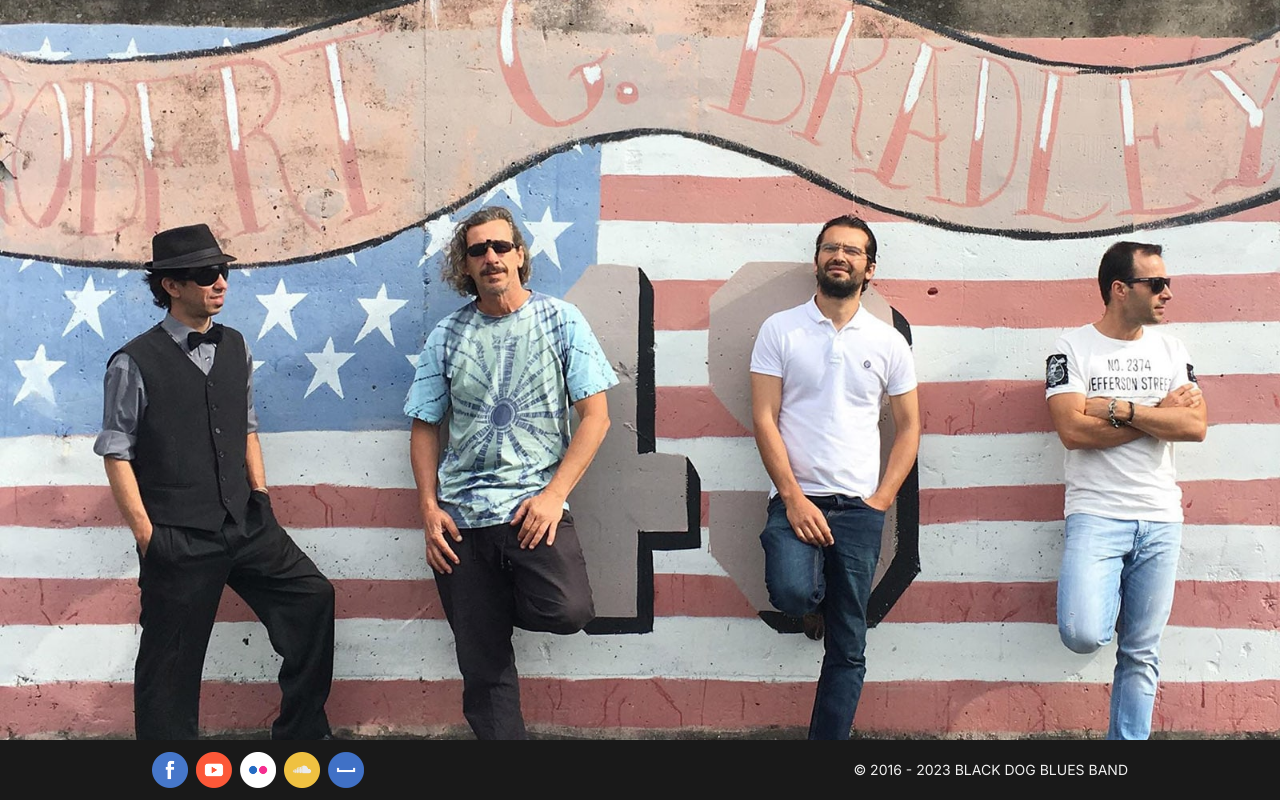
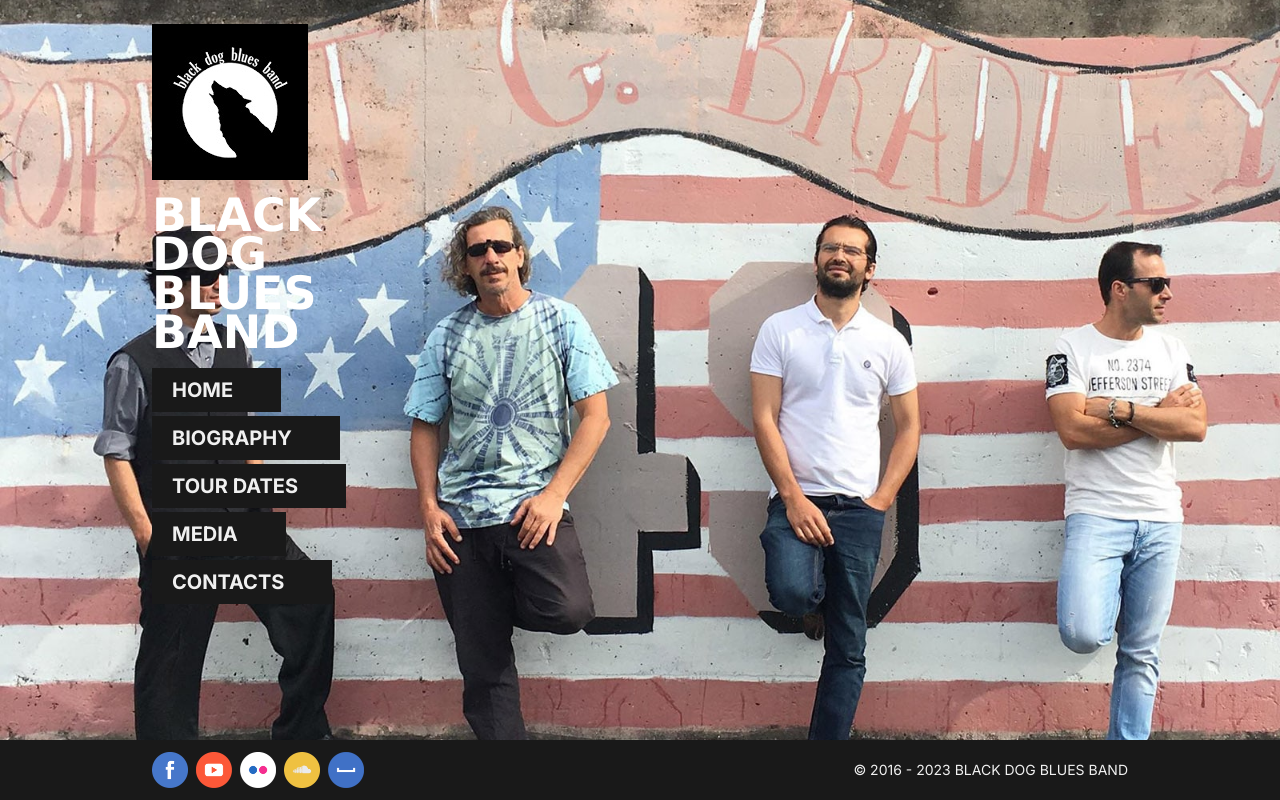
Before and after one commit to eliocro/blackdog-next, a Next.js app: page / in a window 1280 px wide. Built offline with nearby package versions, Linux system fonts and the light colour scheme.

Commit message:
Add main logo and main menu

```diff
--- a/src/app/layout.module.scss
+++ b/src/app/layout.module.scss
@@ -1,9 +1,15 @@
+@use '@/styles/breakpoints.scss' as breakpoints;
+
 .wrapper {
   display: grid;
   grid-template-columns: 250px auto;
 
   padding-top: 1.5rem;
   padding-bottom: calc(60px + 1.5rem);
+
+  @include breakpoints.mobile {
+    padding-bottom: calc(70px + 2rem + 1.5rem);
+  }
 
   main > :global(div) {
     position: relative;
--- a/src/app/layout.tsx
+++ b/src/app/layout.tsx
@@ -1,6 +1,8 @@
 import Footer from '@/components/layout/Footer';
+import MainMenu from '@/components/layout/MainMenu';
+import MainLogo from '@/components/layout/MainLogo';
 
-import '../styles/globals.scss';
+import '@/styles/globals.scss';
 import styles from './layout.module.scss';
 
 export const metadata = {
@@ -18,6 +20,8 @@ export default function RootLayout({
       <body>
         <div className={`${styles.wrapper} container`}>
           <header>
+            <MainLogo />
+            <MainMenu />
           </header>
           <main>{children}</main>
         </div>
--- /dev/null
+++ b/src/components/layout/MainLogo/index.tsx
@@ -0,0 +1,13 @@
+import Image from 'next/image';
+import Link from 'next/link';
+
+import styles from './mainlogo.module.scss';
+
+export default function MainLogo() {
+  return (
+    <Link href="/" className={styles.logo}>
+      <Image src="/images/logo.jpg" width={156} height={156} alt="" />
+      <span>Black Dog Blues Band</span>
+    </Link>
+  );
+}
--- /dev/null
+++ b/src/components/layout/MainLogo/mainlogo.module.scss
@@ -0,0 +1,26 @@
+@use '@/styles/breakpoints.scss' as breakpoints;
+
+.logo {
+  display: flex;
+  flex-direction: column;
+  gap: 1rem;
+  margin-bottom: 1rem;
+
+  @include breakpoints.wide {
+    flex-direction: row;
+    margin-left: calc(-156px - 1rem);
+    margin-bottom: calc(156px + 2rem);
+  }
+
+  span {
+    margin: 0;
+    width: 160px;
+    font-size: 46px;
+    line-height: 39px;
+
+    color: white;
+    font-family: Verdana, sans-serif;
+    font-weight: 700;
+    text-transform: uppercase;
+  }
+}
--- /dev/null
+++ b/src/components/layout/MainMenu/index.tsx
@@ -0,0 +1,38 @@
+'use client';
+
+import { usePathname } from 'next/navigation';
+import Link from 'next/link';
+
+import styles from './mainmenu.module.scss';
+import clsx from 'clsx';
+
+export default function MainMenu() {
+  const pathname = usePathname();
+  return (
+    <nav className={styles.menu}>
+      <ul>
+        {navLinks.map((item, idx) => {
+          const isActive = pathname.startsWith(item.href);
+          return (
+            <li key={idx}>
+              <Link
+                className={clsx({ 'is-active': isActive })}
+                href={item.href}
+              >
+                {item.label}
+              </Link>
+            </li>
+          );
+        })}
+      </ul>
+    </nav>
+  );
+}
+
+const navLinks = [
+  { href: '/home', label: 'Home' },
+  { href: '/bio', label: 'Biography' },
+  { href: '/dates', label: 'Tour Dates' },
+  { href: '/media', label: 'Media' },
+  { href: '/contacts', label: 'Contacts' },
+];
--- /dev/null
+++ b/src/components/layout/MainMenu/mainmenu.module.scss
@@ -0,0 +1,35 @@
+.menu {
+  ul {
+    margin: 0;
+    padding: 0;
+    list-style: none;
+  }
+  li {
+    display: block;
+    &:not(:last-child) {
+      margin-bottom: 0.25rem;
+    }
+  }
+
+  a {
+    display: block;
+    width: fit-content;
+    padding: 0.75rem 3rem 0.75rem 1.25rem;
+
+    // border: 1px solid var(--color-black);
+    color: var(--color-white);
+    background-color: var(--color-black);
+
+    font-size: 1.25rem;
+    line-height: 1;
+    font-weight: 700;
+    text-transform: uppercase;
+
+    &:global(.is-active),
+    &:hover,
+    &:focus-visible {
+      color: var(--color-black);
+      background-color: var(--color-white);
+    }
+  }
+}
```
Also changed, not shown: public/images/logo.jpg (added).
